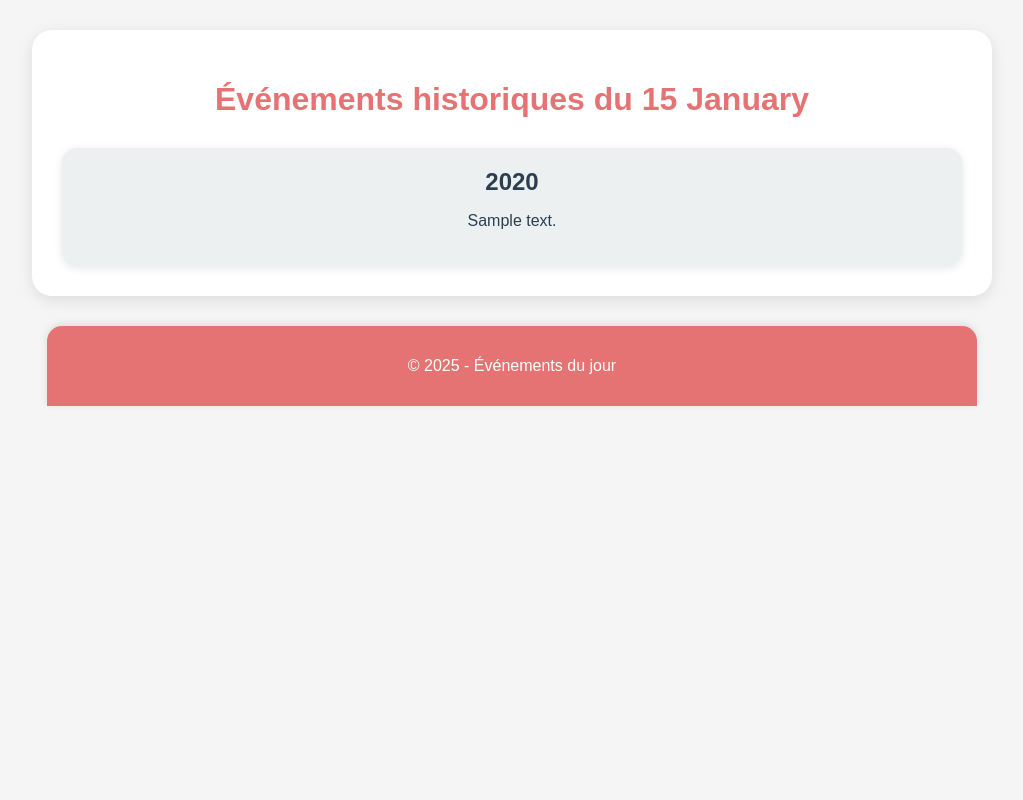
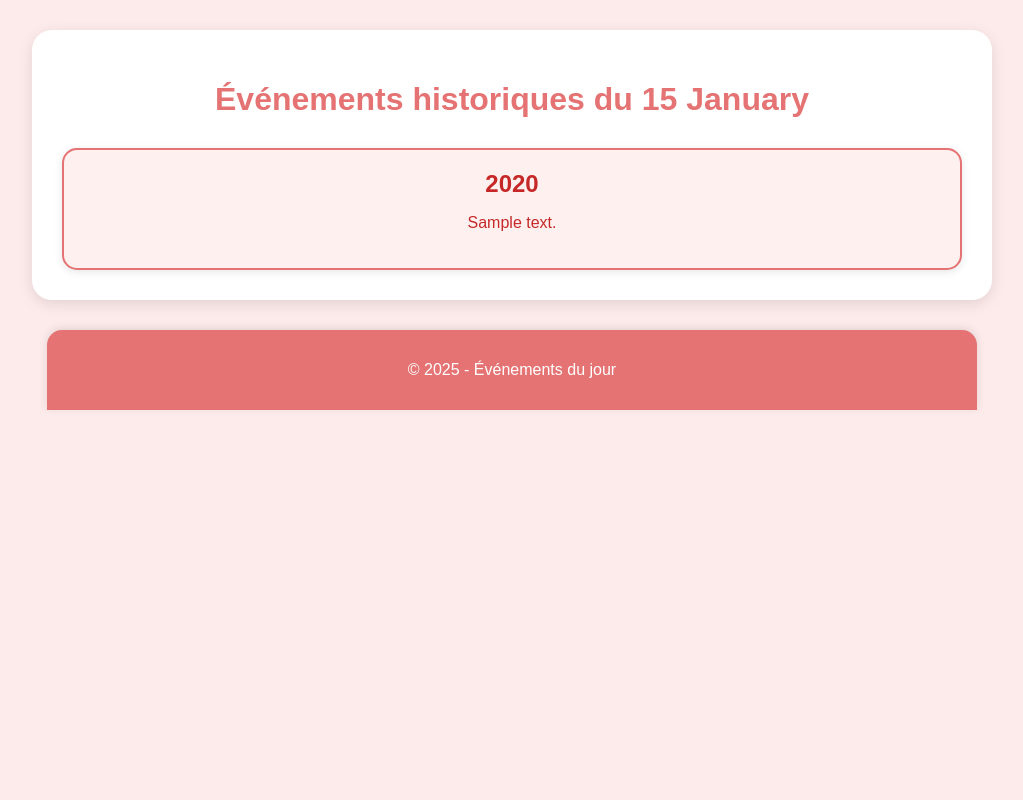
Before and after one commit to babadu17/evenement-du-jour, a Flask app: template templates/index.html in a window 1280 px wide. Shown: the whole page, without its empty margins (128-1151 px from the left). Run offline with Flask 3, Linux system fonts and the light colour scheme; the template is opened without the code that fills it: most values are stand-ins (such as "Sample title", 1, 10 or a date in 2020).

Commit message:
Update style.css

```diff
--- a/static/style.css
+++ b/static/style.css
@@ -1,6 +1,6 @@
 body {
   font-family: Arial, sans-serif;
-  background: #f5f5f5;
+  background: #fdeaea; /* rouge pastel très clair */
   margin: 0;
   display: flex;
   flex-direction: column;
@@ -8,6 +8,7 @@ body {
   min-height: 100vh;
 }
 
+/* Conteneur principal */
 .container {
   background: white;
   padding: 30px;
@@ -20,41 +21,47 @@ body {
   margin-bottom: 30px;
 }
 
+/* Titre principal */
 h1 {
   margin-bottom: 30px;
   color: #e57373; /* rouge pastel */
 }
 
+/* Grille des événements */
 .events-grid {
   display: grid;
   grid-template-columns: repeat(auto-fit, minmax(250px, 1fr));
   gap: 20px;
 }
 
+/* Carte événement */
 .event-card {
   display: block;
-  background: #ecf0f1;
+  background: #fff0f0; /* fond pastel clair */
   padding: 20px;
   border-radius: 15px;
   text-decoration: none;
-  color: #2c3e50;
+  color: #c62828; /* rouge foncé lisible */
   box-shadow: 0 2px 8px rgba(0,0,0,0.1);
   transition: 0.3s;
+  border: 2px solid #e57373; /* bordure rouge pastel */
 }
 
 .event-card:hover {
-  background: #e67e22;
+  background: #e57373; /* rouge pastel */
   color: white;
   transform: translateY(-5px);
 }
 
+/* Année mise en avant */
 .event-card h2 {
   margin: 0 0 10px;
   font-size: 24px;
 }
 
+/* Footer */
 footer {
-  background: #e57373;
+  background: #e57373; /* rouge pastel */
   color: white;
   text-align: center;
   padding: 15px;
```
